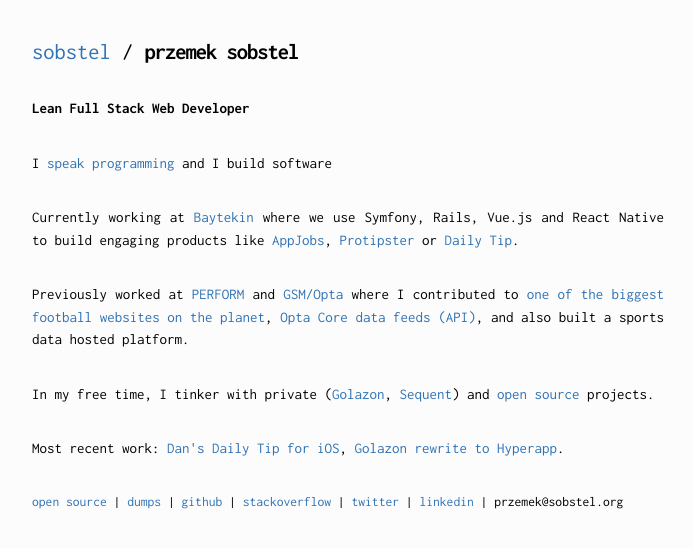
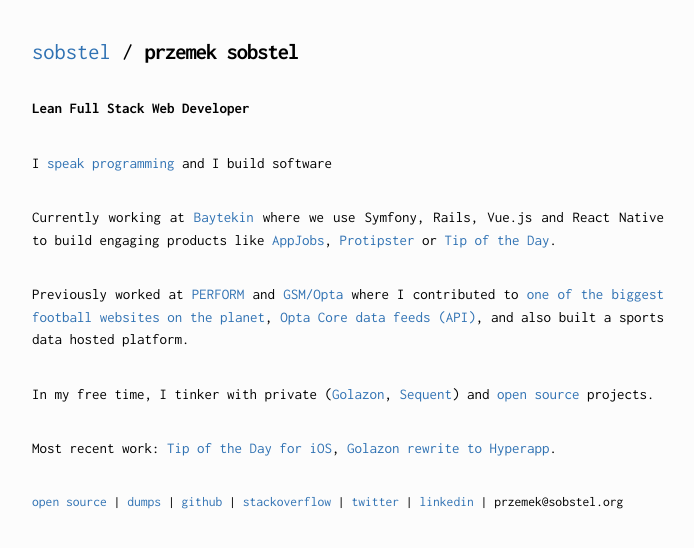
Before and after one commit to sobstel/sobstel.github.com, a Jekyll site: the page built from index.html, in a window 1280 px wide. Shown: the top 548 px of the page, without its empty margins (292-986 px from the left). Built offline with Jekyll 4.4.1, drawn with Linux system fonts in a browser that asks for light colours.

Commit message:
tip of the day

```diff
--- a/index.html
+++ b/index.html
@@ -18,7 +18,7 @@
   to build engaging products like
   <a href="https://www.appjobs.com/">AppJobs</a>, <!--(sharing economy on-demand jobs)*/-->
   <a href="https://www.protipster.com/">Protipster</a> <!--(virtual betting platform).-->
-  or <a href="https://itunes.apple.com/pl/app/dans-daily-tip/id1281243051">Daily Tip</a>.
+  or <a href="https://itunes.apple.com/pl/app/dans-daily-tip/id1281243051">Tip of the Day</a>.
 </p>
 
 <p>
@@ -35,7 +35,7 @@
 
 <p>
   Most recent work:
-  <a href="https://itunes.apple.com/pl/app/dans-daily-tip/id1281243051">Dan's Daily Tip for iOS</a>,
+  <a href="https://itunes.apple.com/pl/app/dans-daily-tip/id1281243051">Tip of the Day for iOS</a>,
   <a href="https://github.com/sobstel/golazon">Golazon rewrite to Hyperapp</a>.
 </p>
 
```
